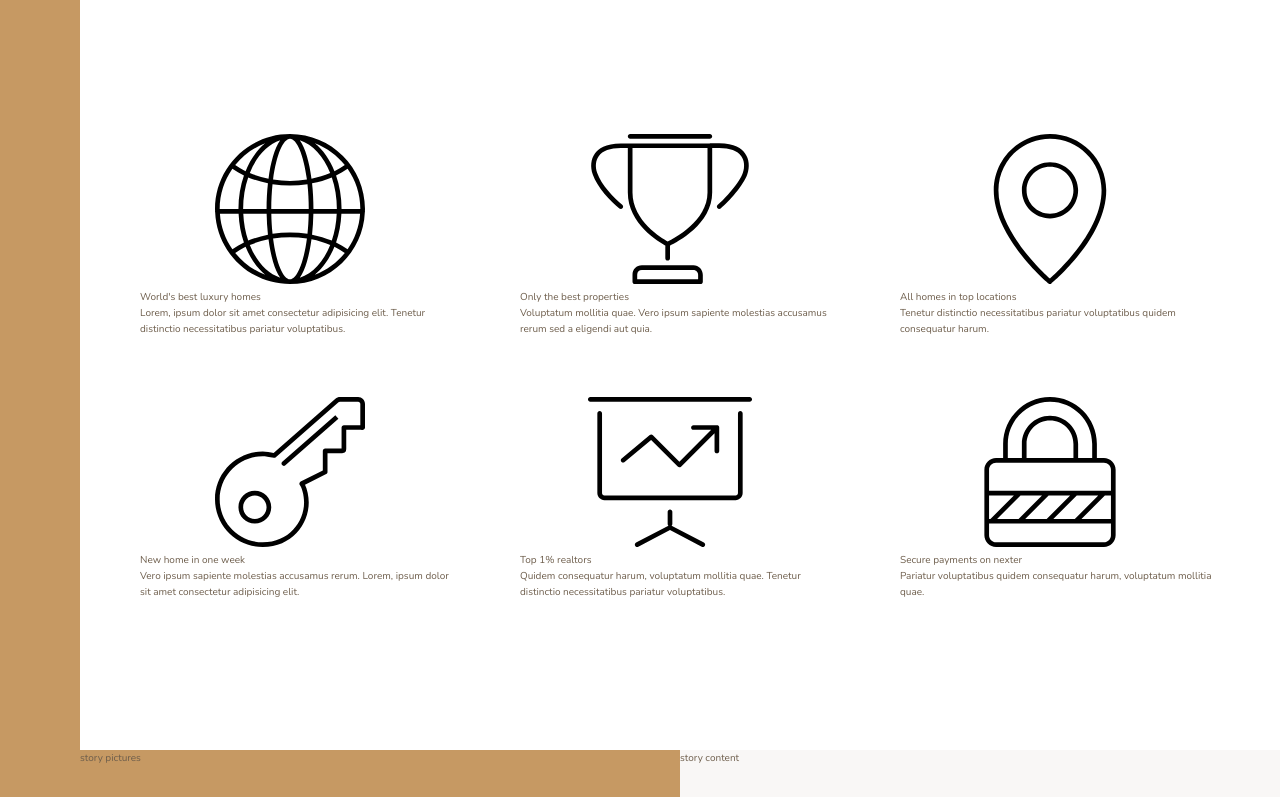
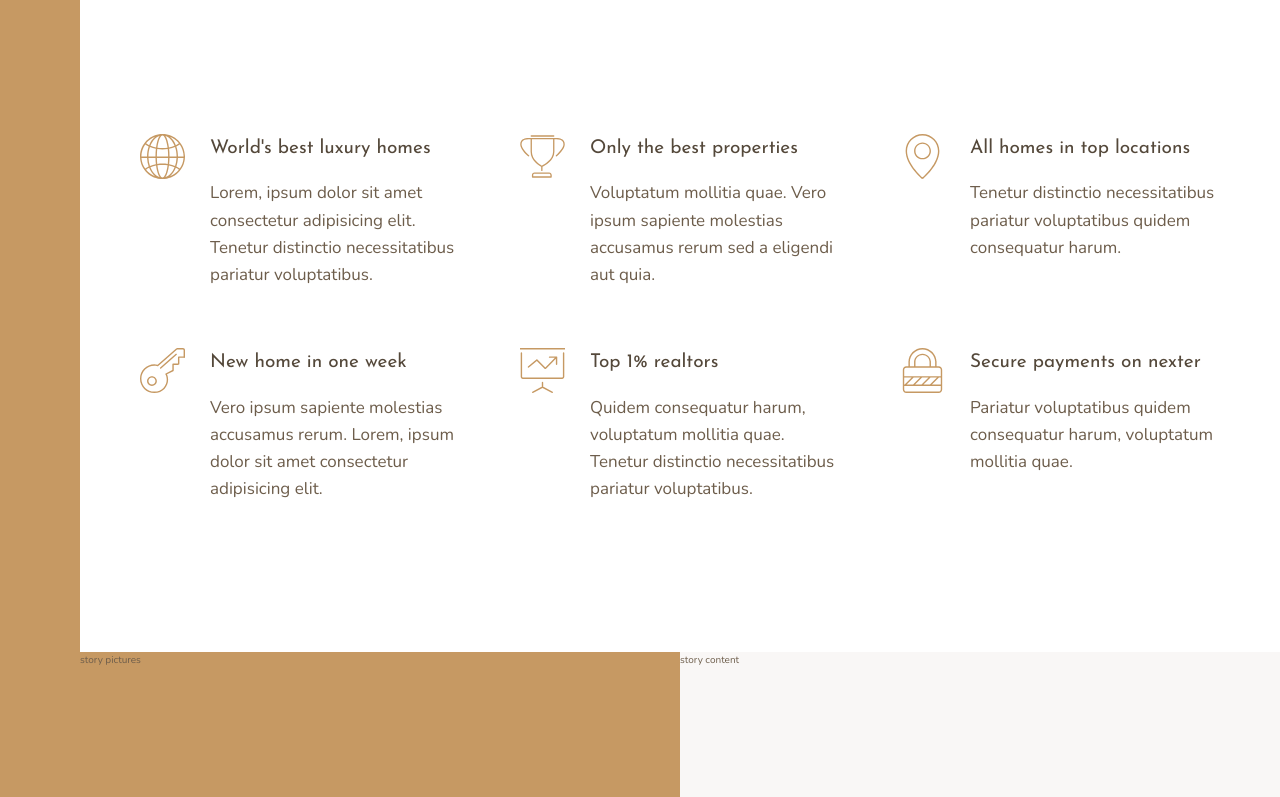
Before and after one commit to David-mwendwa/nexter-project-frontend, a website: page index.html in a window 1280 px wide. Shown: the part 656-1453 px from the top of the page. Drawn offline with nearby package versions, Linux system fonts and the light colour scheme.

Commit message:
style: style features section

```diff
--- a/index.html
+++ b/index.html
@@ -26,7 +26,7 @@
         <svg class="feature__icon">
           <use xlink:href="img/sprite.svg#icon-global"></use>
         </svg>
-        <div class="heading-4">World's best luxury homes</div>
+        <div class="heading-4 heading-4--dark">World's best luxury homes</div>
         <p class="feature__text">
           Lorem, ipsum dolor sit amet consectetur adipisicing elit. Tenetur
           distinctio necessitatibus pariatur voluptatibus.
@@ -36,7 +36,7 @@
         <svg class="feature__icon">
           <use xlink:href="img/sprite.svg#icon-trophy"></use>
         </svg>
-        <div class="heading-4">Only the best properties</div>
+        <div class="heading-4 heading-4--dark">Only the best properties</div>
         <p class="feature__text">
           Voluptatum mollitia quae. Vero ipsum sapiente molestias accusamus
           rerum sed a eligendi aut quia.
@@ -46,7 +46,7 @@
         <svg class="feature__icon">
           <use xlink:href="img/sprite.svg#icon-map-pin"></use>
         </svg>
-        <div class="heading-4">All homes in top locations</div>
+        <div class="heading-4 heading-4--dark">All homes in top locations</div>
         <p class="feature__text">
           Tenetur distinctio necessitatibus pariatur voluptatibus quidem
           consequatur harum.
@@ -56,7 +56,7 @@
         <svg class="feature__icon">
           <use xlink:href="img/sprite.svg#icon-key"></use>
         </svg>
-        <div class="heading-4">New home in one week</div>
+        <div class="heading-4 heading-4--dark">New home in one week</div>
         <p class="feature__text">
           Vero ipsum sapiente molestias accusamus rerum. Lorem, ipsum dolor sit
           amet consectetur adipisicing elit.
@@ -66,7 +66,7 @@
         <svg class="feature__icon">
           <use xlink:href="img/sprite.svg#icon-presentation"></use>
         </svg>
-        <div class="heading-4">Top 1% realtors</div>
+        <div class="heading-4 heading-4--dark">Top 1% realtors</div>
         <p class="feature__text">
           Quidem consequatur harum, voluptatum mollitia quae. Tenetur distinctio
           necessitatibus pariatur voluptatibus.
@@ -76,7 +76,7 @@
         <svg class="feature__icon">
           <use xlink:href="img/sprite.svg#icon-lock"></use>
         </svg>
-        <div class="heading-4">Secure payments on nexter</div>
+        <div class="heading-4 heading-4--dark">Secure payments on nexter</div>
         <p class="feature__text">
           Pariatur voluptatibus quidem consequatur harum, voluptatum mollitia
           quae.
--- a/sass/_features.scss
+++ b/sass/_features.scss
@@ -4,6 +4,26 @@
   margin: 15rem 0;
 
   display: grid;
-  grid-template-columns: repeat(3, 1fr);
+  //grid-template-columns: repeat(3, 1fr);
+  grid-template-columns: repeat(auto-fit, minmax(25rem, 1fr)); // responsiveness
   grid-gap: 6rem;
+  align-items: start;
 }
+
+.feature {
+  display: grid;
+  grid-template-columns: min-content 1fr;
+  grid-row-gap: 1.5rem;
+  grid-column-gap: 2.5rem;
+
+  &__icon {
+    fill: $color-primary;
+    width: 4.5rem;
+    height: 4.5rem;
+    grid-row: 1 / span 2;
+  }
+
+  &__text {
+    font-size: 1.7rem;
+  }
+}
--- a/sass/_typography.scss
+++ b/sass/_typography.scss
@@ -0,0 +1,24 @@
+%heading {
+  font-family: $font-display;
+  font-weight: 400;
+}
+
+.heading-1 {
+  @extend %heading;
+}
+
+.heading-2 {
+  @extend %heading;
+}
+
+.heading-3 {
+  @extend %heading;
+}
+
+.heading-4 {
+  @extend %heading;
+  font-size: 1.9rem;
+
+  &--light { color: $color-grey-light-1; }
+  &--dark { color: $color-grey-dark-1; }
+}
```
Also changed, not shown: css/style.css.
